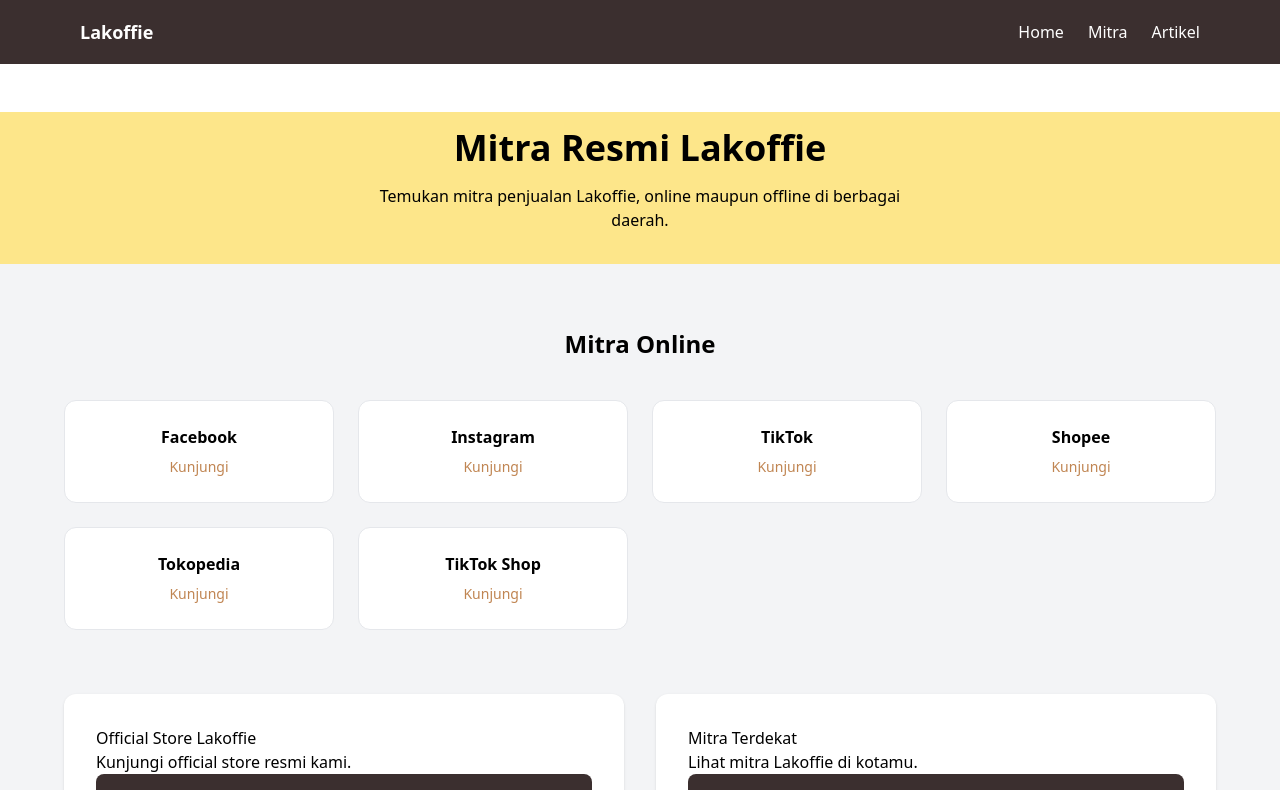
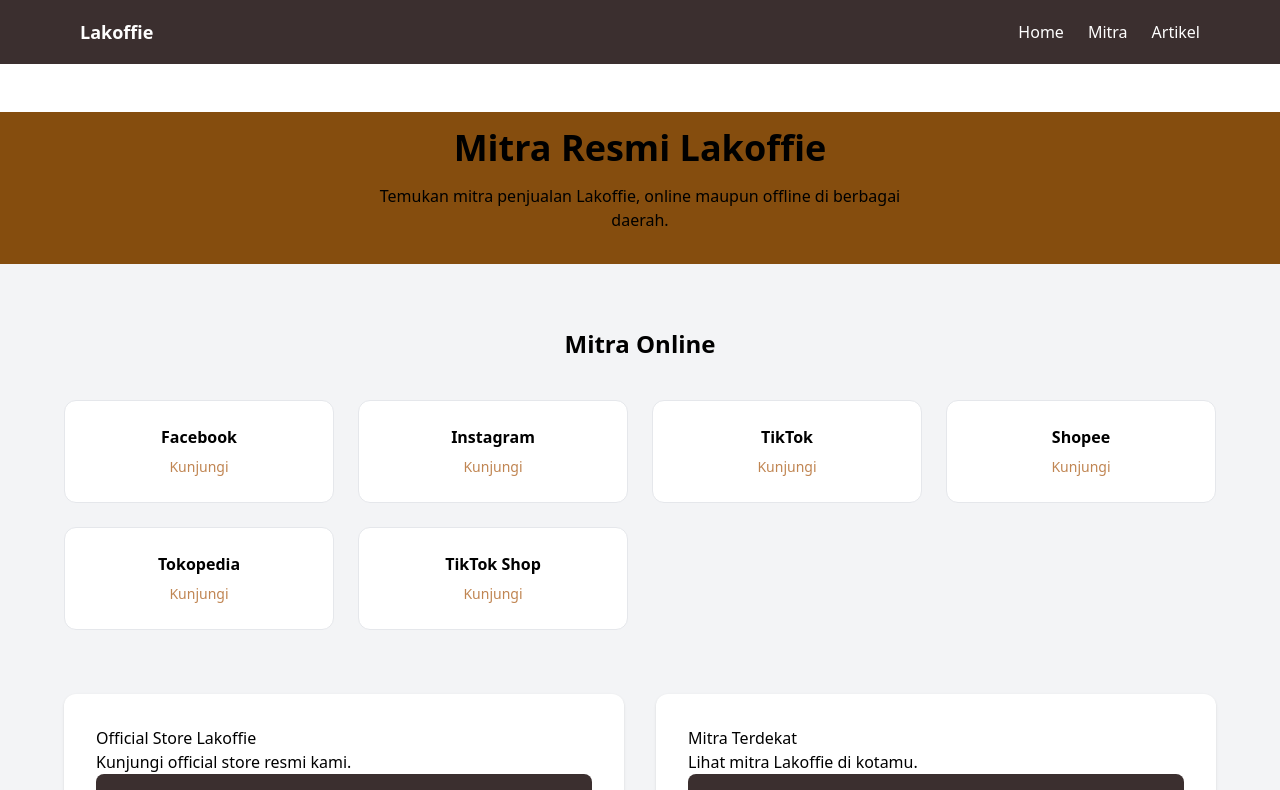
Before and after one commit to Lakoffie/Lakoffie-React, a Next.js app: page /mitra in a window 1280 px wide. Shown: the top 790 px of the page. Built offline with nearby package versions, Linux system fonts and the light colour scheme.

Commit message:
Update mitra.css

```diff
--- a/app/mitra/mitra.css
+++ b/app/mitra/mitra.css
@@ -7,7 +7,7 @@
 
 /* HEADER (COOKLAT MUDA) */
 .mitra-header {
-  @apply bg-amber-200
+  @apply bg-yellow-800
          pt-4 md:pt-4
          pb-8
          text-center
```
